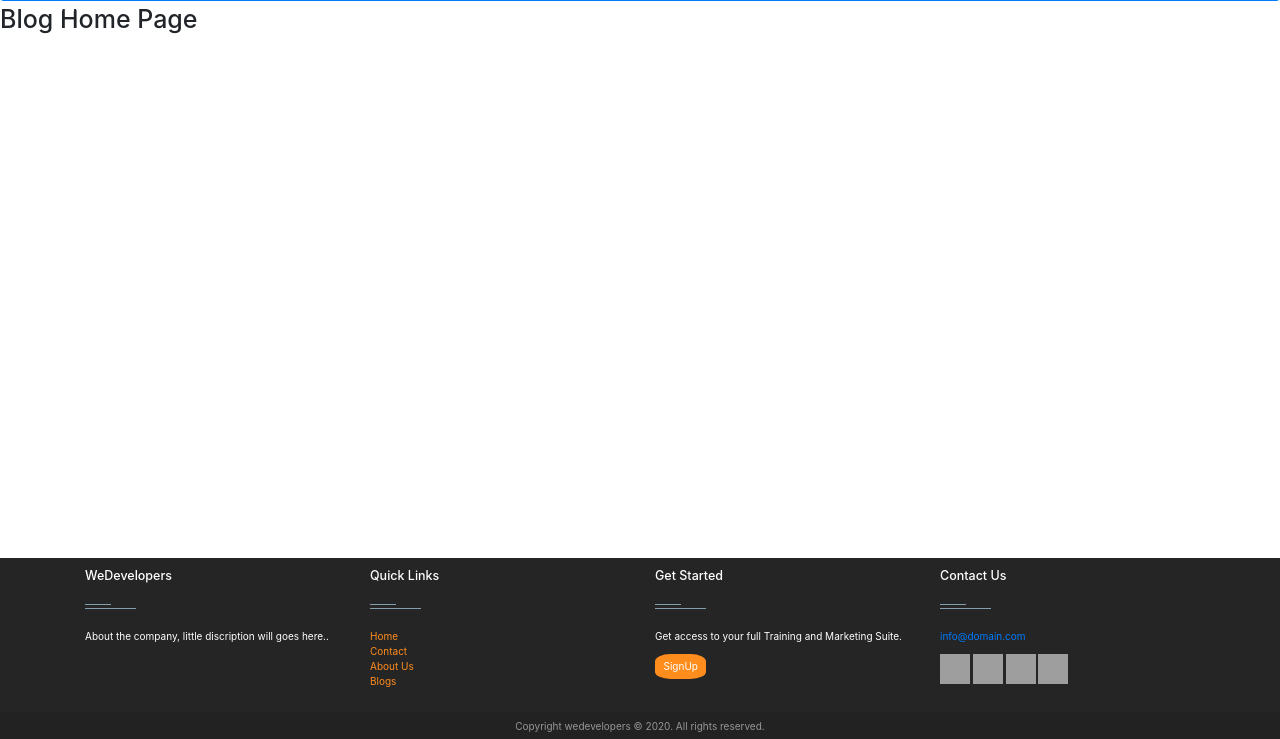
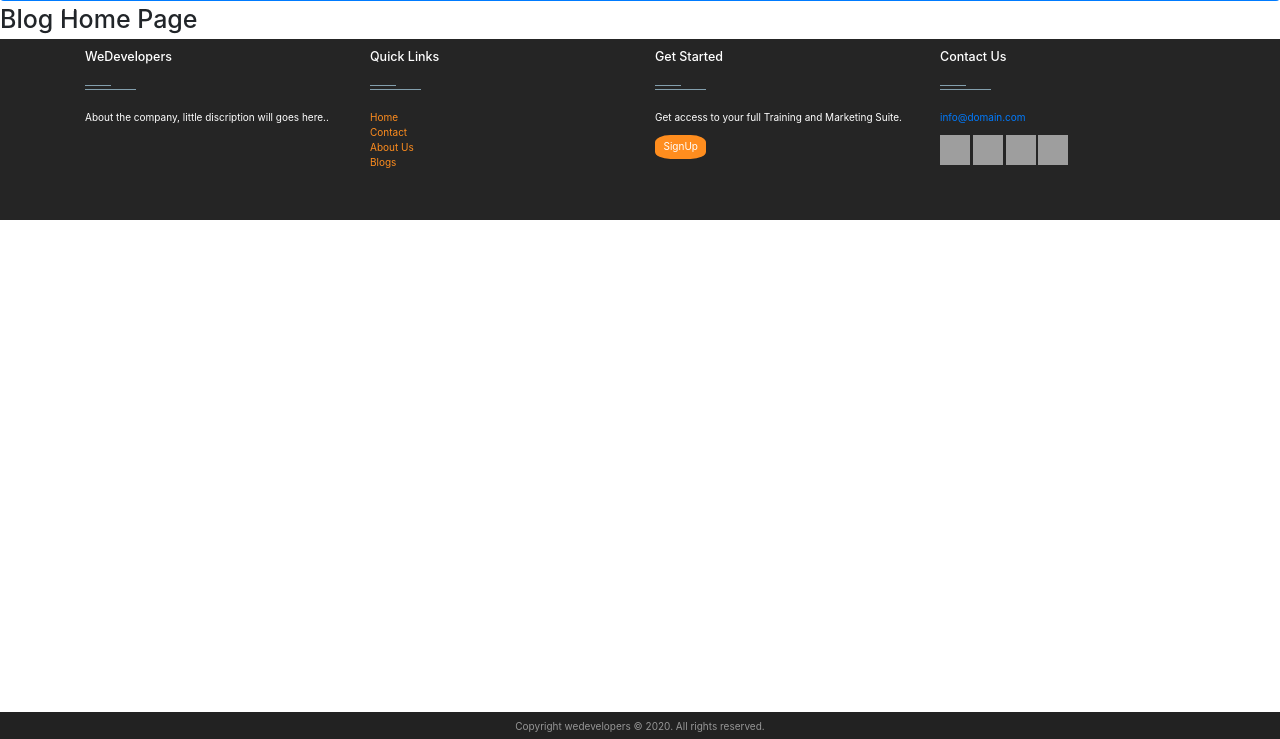
Before and after one commit to sawankhanchi/Blog-App, a Django app: page /blog/ in a window 1280 px wide. Shown: the part 61-800 px from the top of the page. Run offline with Django 3.2, Linux system fonts and the light colour scheme; some libraries are stand-ins or nearby versions; grey boxes are pictures that could not be loaded.

Commit message:
footer fix

```diff
--- a/static/Custom_CSS/footer.css
+++ b/static/Custom_CSS/footer.css
@@ -3,7 +3,7 @@
 ====================== */
 
 /* Main Footer */
-footer .main-footer{position: absolute;bottom: 0;width: 100%;	padding: 10px 0;	background: #252525;}
+footer .main-footer{position: sticky;bottom: 0;width: 100%;	padding: 10px 0;	background: #252525;}
 footer ul{	padding-left: 0;	list-style: none;}
 
 /* Copy Right Footer */
```
